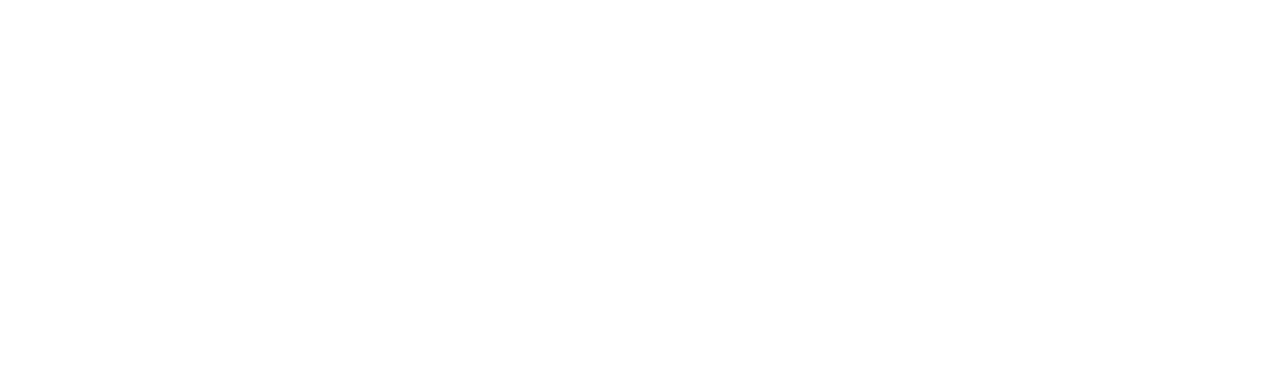
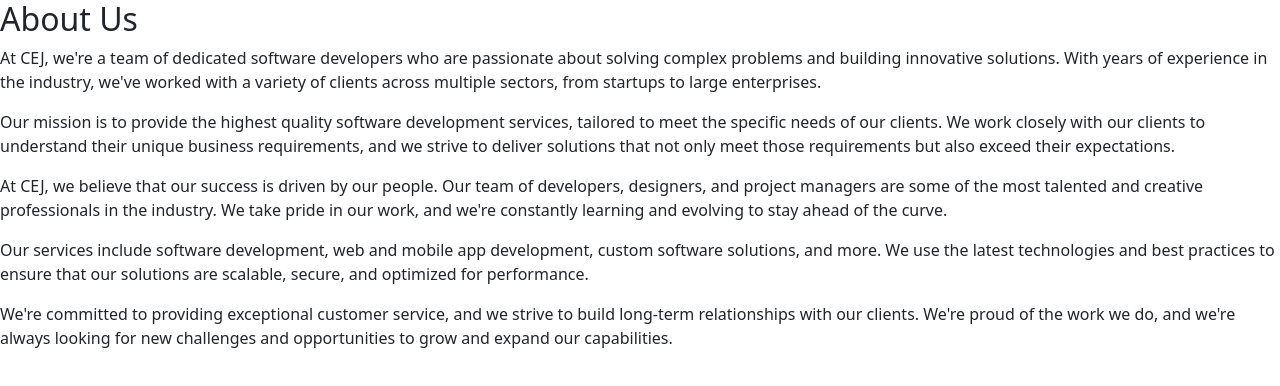
Before and after one commit to ChechuDenDauw/TP-Integrador, a plain HTML site: page index.html in a window 1280 px wide. Drawn offline with nearby package versions, Linux system fonts and the light colour scheme.

Commit message:
Agregue la section de la presentacion de la organizacion

```diff
--- a/index.html
+++ b/index.html
@@ -14,6 +14,41 @@
     />
   </head>
   <body>
+    <section class="aboutUs">
+      <h2>About Us</h2>
+      <p>
+        At CEJ, we're a team of dedicated software developers who are passionate
+        about solving complex problems and building innovative solutions. With
+        years of experience in the industry, we've worked with a variety of
+        clients across multiple sectors, from startups to large enterprises.
+      </p>
+      <p>
+        Our mission is to provide the highest quality software development
+        services, tailored to meet the specific needs of our clients. We work
+        closely with our clients to understand their unique business
+        requirements, and we strive to deliver solutions that not only meet
+        those requirements but also exceed their expectations.
+      </p>
+      <p>
+        At CEJ, we believe that our success is driven by our people. Our team of
+        developers, designers, and project managers are some of the most
+        talented and creative professionals in the industry. We take pride in
+        our work, and we're constantly learning and evolving to stay ahead of
+        the curve.
+      </p>
+      <p>
+        Our services include software development, web and mobile app
+        development, custom software solutions, and more. We use the latest
+        technologies and best practices to ensure that our solutions are
+        scalable, secure, and optimized for performance.
+      </p>
+      <p>
+        We're committed to providing exceptional customer service, and we strive
+        to build long-term relationships with our clients. We're proud of the
+        work we do, and we're always looking for new challenges and
+        opportunities to grow and expand our capabilities.
+      </p>
+    </section>
     <script
       src="https://cdn.jsdelivr.net/npm/@popperjs/core@2.11.6/dist/umd/popper.min.js"
       integrity="sha384-oBqDVmMz9ATKxIep9tiCxS/Z9fNfEXiDAYTujMAeBAsjFuCZSmKbSSUnQlmh/jp3"
```
